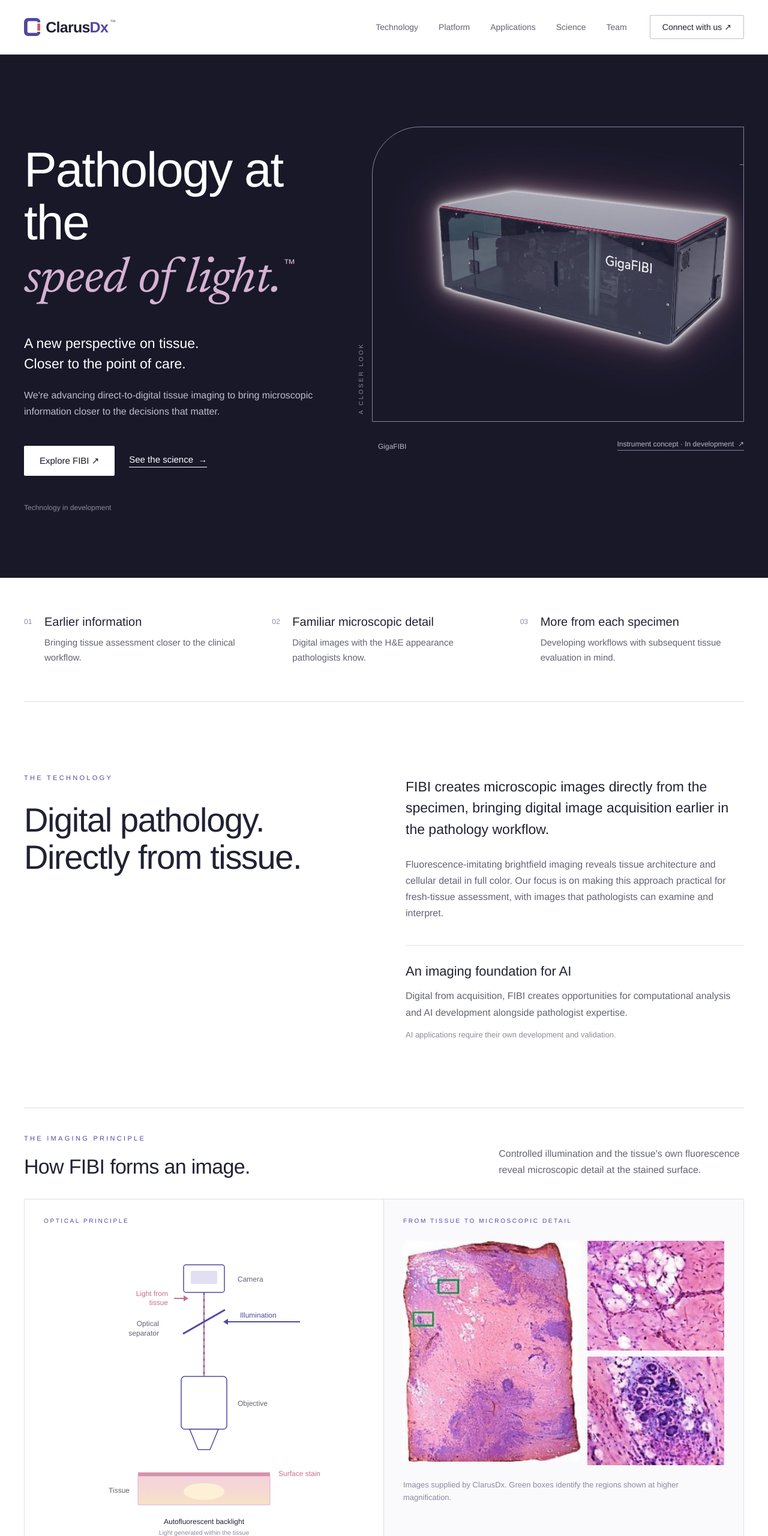
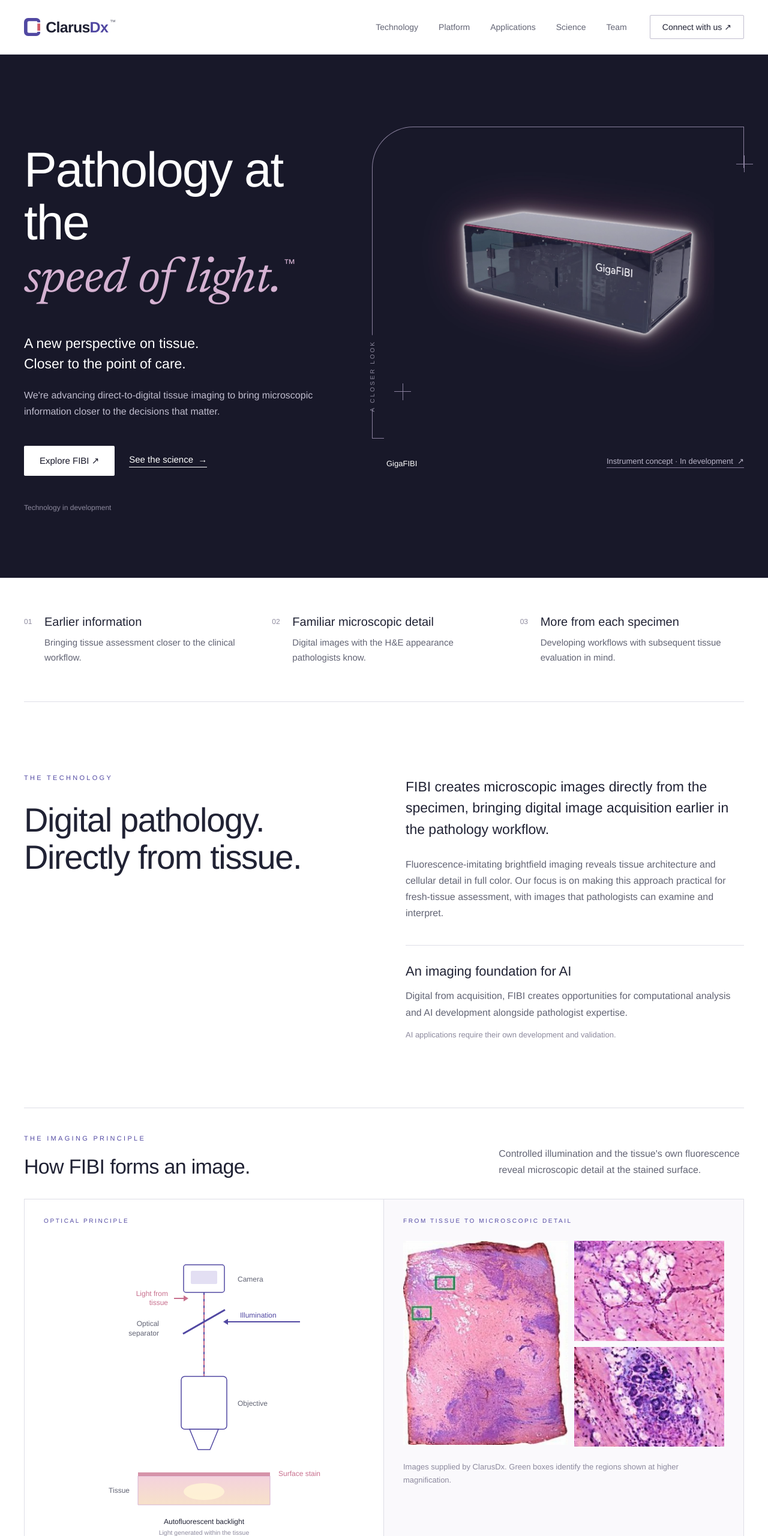
Before and after one commit to soulfshr/ClarusDx, a plain HTML site: page index.html in a window 1280 px wide. Shown: the top 2560 px of the page at 60% size. Drawn offline with nearby package versions, Linux system fonts and the light colour scheme.

Commit message:
Add files via upload

```diff
--- a/index.html
+++ b/index.html
@@ -65,16 +65,21 @@
       </div>
 
       <div style="position:relative">
-        <div style="position:absolute; left:-26px; top:0; bottom:60px; display:flex; align-items:flex-end; justify-content:center; width:14px">
-          <div style="font:400 10px 'Helvetica Neue',Inter,sans-serif; letter-spacing:.3em; color:#8D8A9E; white-space:nowrap; writing-mode:vertical-rl; transform:rotate(180deg)">A CLOSER LOOK</div>
+        <div style="position:relative; height:520px">
+          <div style="position:absolute; left:0; right:0; top:0; height:13%; border-top:1px solid #8A809E; border-left:1px solid #8A809E; border-right:1px solid #8A809E; border-top-left-radius:84px"></div>
+          <div style="position:absolute; left:0; top:13%; height:56%; border-left:1px solid #8A809E"></div>
+          <div style="position:absolute; left:0; top:69%; height:22%; display:flex; align-items:center; justify-content:center; width:1px">
+            <div style="font:400 10px 'Helvetica Neue',Inter,sans-serif; letter-spacing:.3em; color:#8D8A9E; white-space:nowrap; writing-mode:vertical-rl; transform:rotate(180deg); background:#181829; padding:8px 0">A CLOSER LOOK</div>
+          </div>
+          <div style="position:absolute; left:0; bottom:0; height:9%; width:3%; border-left:1px solid #8A809E; border-bottom:1px solid #8A809E"></div>
+          <div style="position:absolute; right:-1px; top:12%; width:28px; height:1px; background:#8A809E; transform:translate(50%,0)"></div>
+          <div style="position:absolute; right:-1px; top:12%; width:1px; height:28px; background:#8A809E; transform:translate(0,-50%)"></div>
+          <div style="position:absolute; left:6%; bottom:15%; width:28px; height:1px; background:#8A809E"></div>
+          <div style="position:absolute; left:6%; bottom:15%; width:1px; height:28px; background:#8A809E; transform:translate(14px,14px)"></div>
+          <img src="./img/gigafibi-hero.jpg" alt="GigaFIBI tissue imaging instrument concept" style="position:absolute; left:50%; top:50%; width:84%; height:auto; transform:translate(-50%,-52%); mix-blend-mode:screen; display:block">
         </div>
-        <div style="border:1px solid #8A809E; border-radius:80px 0 0 0; height:490px; display:flex; align-items:center; justify-content:center; overflow:hidden; position:relative">
-          <img src="./img/gigafibi-hero.jpg" alt="GigaFIBI tissue imaging instrument concept" style="display:block; width:100%; height:100%; object-fit:cover; mix-blend-mode:screen">
-          <div style="position:absolute; right:-7px; top:62px; width:13px; height:1px; background:#8A809E"></div>
-          <div style="position:absolute; right:-1px; top:56px; width:1px; height:13px; background:#8A809E"></div>
-        </div>
-        <div style="display:flex; justify-content:space-between; align-items:flex-end; padding:30px 0 0 10px; font:400 12px 'Helvetica Neue',Inter,sans-serif; color:#BAB5C9">
-          <span>GigaFIBI</span>
+        <div style="display:flex; justify-content:space-between; align-items:flex-end; padding:30px 0 0 24px; font:400 13px 'Helvetica Neue',Inter,sans-serif; color:#BAB5C9">
+          <span style="color:#FFFFFF">GigaFIBI</span>
           <a href="#platform" style="color:#BAB5C9; border-bottom:1px solid #8A809E; padding-bottom:3px">Instrument concept · In development &nbsp;↗</a>
         </div>
       </div>
@@ -154,11 +159,11 @@
           </div>
           <div style="padding:30px 32px 32px; background:#FAF9FC; display:flex; flex-direction:column">
             <div style="font:500 10px 'Helvetica Neue',Inter,sans-serif; letter-spacing:.26em; color:#5148A2; margin-bottom:28px">FROM TISSUE TO MICROSCOPIC DETAIL</div>
-            <div style="display:grid; grid-template-columns:297px 1fr; gap:10px; align-items:start">
-              <img loading="lazy" src="./img/fibi-specimen.jpg" alt="Supplied tissue image with two green boxes marking regions of interest" style="display:block; width:100%; height:368px; object-fit:cover">
-              <div style="display:grid; grid-template-rows:183px 181px; gap:10px">
-                <img loading="lazy" src="./img/fibi-detail-upper.jpg" alt="Higher-magnification tissue detail, upper region" style="display:block; width:100%; height:100%; object-fit:cover">
-                <img loading="lazy" src="./img/fibi-detail-lower.jpg" alt="Higher-magnification tissue detail, lower region" style="display:block; width:100%; height:100%; object-fit:cover">
+            <div style="display:grid; grid-template-columns:minmax(0,1.1fr) minmax(0,1fr); gap:10px; align-items:start">
+              <img loading="lazy" src="./img/fibi-specimen.jpg" alt="Supplied tissue image with two green boxes marking regions of interest" style="display:block; width:100%; aspect-ratio:268/332; height:auto; object-fit:cover">
+              <div style="display:grid; grid-template-rows:1fr 1fr; gap:10px; height:100%">
+                <img loading="lazy" src="./img/fibi-detail-upper.jpg" alt="Higher-magnification tissue detail, upper region" style="display:block; width:100%; aspect-ratio:245/164; height:auto; object-fit:cover">
+                <img loading="lazy" src="./img/fibi-detail-lower.jpg" alt="Higher-magnification tissue detail, lower region" style="display:block; width:100%; aspect-ratio:245/163; height:auto; object-fit:cover">
               </div>
             </div>
             <div style="font:400 13px/1.65 'Helvetica Neue',Inter,sans-serif; color:#8D8A9E; margin:22px 0 auto">Images supplied by ClarusDx. Green boxes identify the regions shown at higher magnification.</div>
@@ -188,8 +193,8 @@
           </div>
           <div style="font:400 36px 'Helvetica Neue',Inter,sans-serif; letter-spacing:-.02em; margin-bottom:14px">GigaFIBI</div>
           <p style="font:400 16px/1.7 'Helvetica Neue',Inter,sans-serif; color:#C0BDCE; margin:0 0 30px">Broad tissue-surface imaging, with an initial focus on breast lumpectomy margin assessment.</p>
-          <div style="height:265px; background:#000000; display:flex; align-items:center; justify-content:center; padding:14px 22px; overflow:hidden">
-            <img loading="lazy" src="./img/gigafibi-card-crop.jpg" alt="GigaFIBI development instrument from ClarusDx materials" style="display:block; max-width:100%; max-height:100%; object-fit:contain; mix-blend-mode:screen">
+          <div style="flex:1; min-height:265px; background:#000000; display:flex; align-items:center; justify-content:center; padding:16px 22px">
+            <img loading="lazy" src="./img/gigafibi-card-crop.jpg" alt="GigaFIBI development instrument from ClarusDx materials" style="display:block; width:100%; height:auto; mix-blend-mode:screen">
           </div>
           <div style="display:flex; justify-content:space-between; padding-top:26px; font:400 12px 'Helvetica Neue',Inter,sans-serif; color:#8D8A9E">
             <span>Surgical specimen assessment</span>
@@ -203,7 +208,7 @@
           </div>
           <div style="font:400 36px 'Helvetica Neue',Inter,sans-serif; letter-spacing:-.02em; margin-bottom:14px">Needle FIBI</div>
           <p style="font:400 16px/1.7 'Helvetica Neue',Inter,sans-serif; color:#C0BDCE; margin:0 0 30px">A compact configuration focused on earlier microscopic assessment of core biopsy material.</p>
-          <div style="height:265px; background:#000000; display:flex; align-items:center; padding:0 32px">
+          <div style="flex:1; min-height:265px; background:#000000; display:flex; align-items:center; padding:30px 32px">
             <div style="border-left:2px solid #5148A2; padding-left:26px">
               <div style="font:400 32px/1.25 'Helvetica Neue',Inter,sans-serif; letter-spacing:-.02em; margin-bottom:22px">Small specimen.<br><em style="font:400 italic 32px/1.25 'Newsreader',serif; color:#D5B2D2">Meaningful information.</em></div>
               <div style="font:400 14px/1.6 'Helvetica Neue',Inter,sans-serif; color:#8D8A9E">Supporting the question:<br>Does this tissue meet the need?</div>
```
